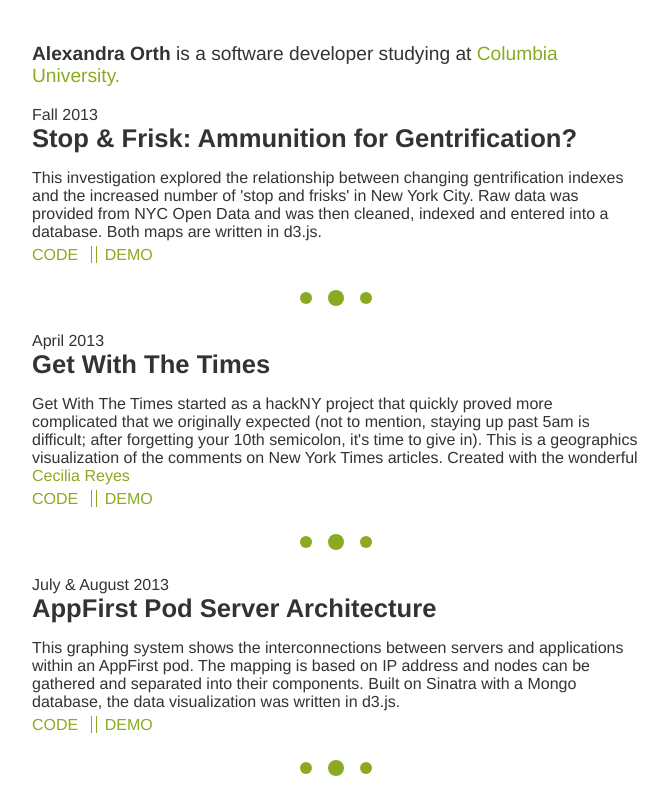
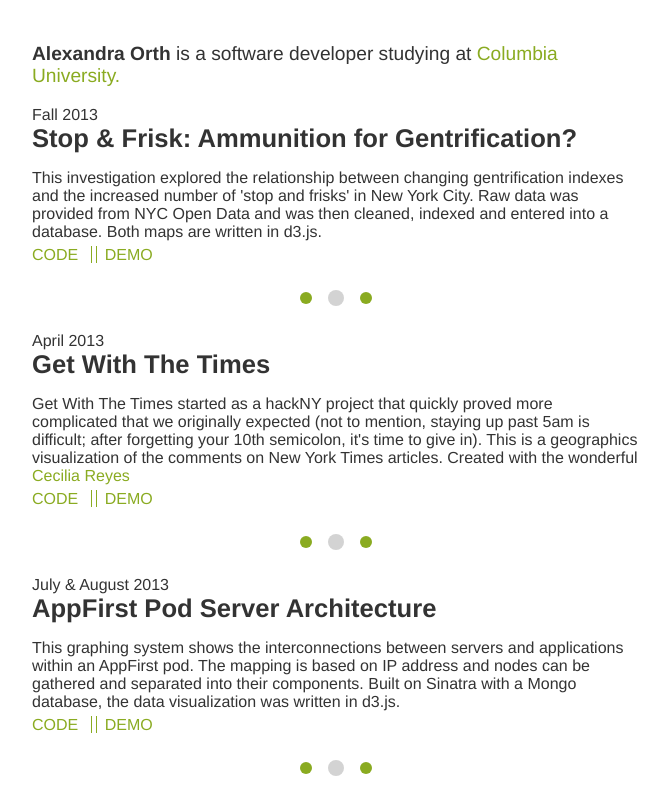
Before and after one commit to alexandraorth/alexandraorth.github.com, a plain HTML site: page portfolio.html in a window 1280 px wide. Shown: the top 800 px of the page, without its empty margins (304-972 px from the left). Drawn offline with Linux system fonts and the light colour scheme.

Commit message:
changed dot color

```diff
--- a/portfolio.html
+++ b/portfolio.html
@@ -31,7 +31,7 @@
 			<p>
 				<svg height="20" width="160">
 					<circle cx="50" cy="10" r="6" fill="#8AAB21" />
-					<circle cx="80" cy="10" r="8" fill="#8AAB21" />
+					<circle cx="80" cy="10" r="8" fill="#D3D3D3" />
 					<circle cx="110" cy="10" r="6" fill="#8AAB21" />
 				</svg>
 			</p>
@@ -48,7 +48,7 @@
 			<p>
 				<svg height="20" width="160">
 					<circle cx="50" cy="10" r="6" fill="#8AAB21" />
-					<circle cx="80" cy="10" r="8" fill="#8AAB21" />
+					<circle cx="80" cy="10" r="8" fill="#D3D3D3" />
 					<circle cx="110" cy="10" r="6" fill="#8AAB21" />
 				</svg>
 			</p>
@@ -65,7 +65,7 @@
 			<p>
 				<svg height="20" width="160">
 					<circle cx="50" cy="10" r="6" fill="#8AAB21" />
-					<circle cx="80" cy="10" r="8" fill="#8AAB21" />
+					<circle cx="80" cy="10" r="8" fill="#D3D3D3" />
 					<circle cx="110" cy="10" r="6" fill="#8AAB21" />
 				</svg>
 			</p>
```
